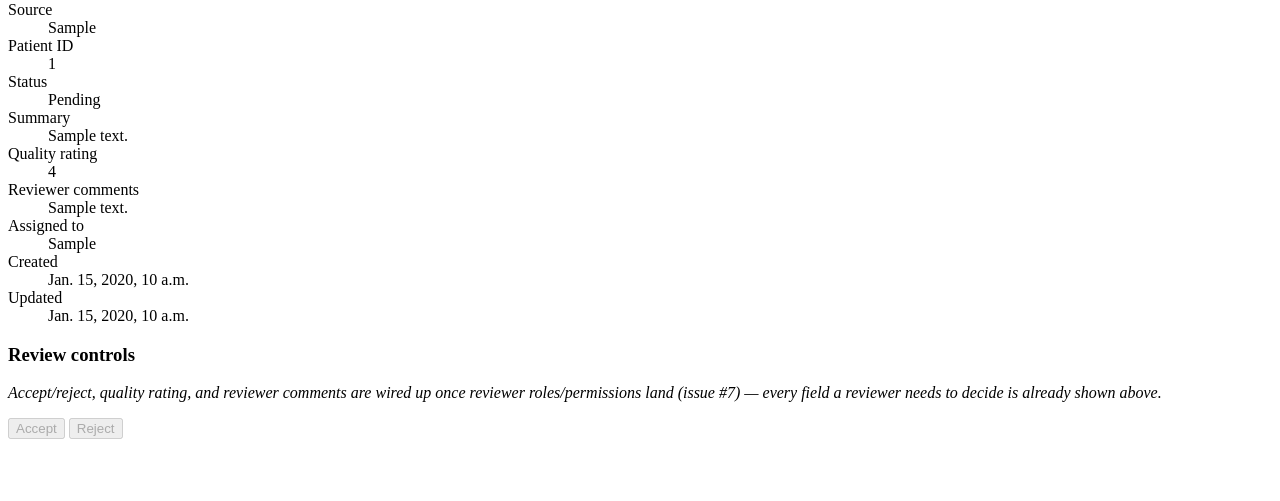
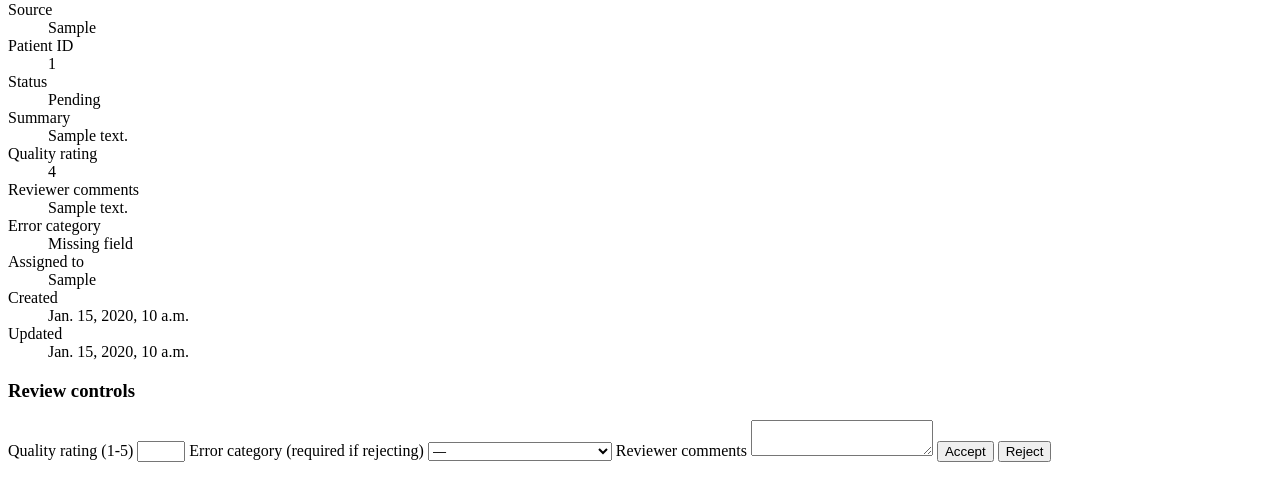
Before and after one commit to faheemkhaskheli9/clinical-llm-suite, a Django app: page /review/00000000-0000-0000-0000-000000000001/ in a window 1280 px wide. Shown: the part 160-661 px from the top of the page. Run offline with Django 5.2, Linux system fonts and the light colour scheme; a user stored in the database is signed in; tables that the repository leaves empty hold one stand-in row (values such as "Sample post").

Commit message:
Port reviewer roles, permissions, and analytics dashboard
Add a Reviewers auth group (seeded by a data migration, holding the
change_reviewitem/view_reviewitem permissions Django auto-generates for
ReviewItem) gating a new decide view: accept/reject with an optional
quality rating and comments, plus a required error-taxonomy category
when rejecting. Add an analytics dashboard aggregating review outcomes
by reviewer and by day. clinical-ai-review-platform never got past
planning these three (see its own README/docs/architecture.md) so there
was no existing code to port, only the shape to match.

Closes #7

```diff
--- a/src/review_portal/models.py
+++ b/src/review_portal/models.py
@@ -3,7 +3,9 @@
 (`public_id`/status/source/summary/timestamps), extended with the fields
 `clinical_core.review.ReviewItem` (the in-memory contract this app implements
 against, per that module's docstring) already defines: `patient_id`,
-`quality_rating`, `reviewer_comments`, `assigned_to`.
+`quality_rating`, `reviewer_comments`, `assigned_to`. `error_category` is
+new in issue #7 (recorded on a rejected item; not part of the in-memory
+contract yet).
 
 Every sibling status field here is bounded the same way `clinical_core`
 bounds them (rule: a check applied to one field applies to its siblings) —
@@ -21,6 +23,17 @@ class ReviewItem(models.Model):
         ACCEPTED = "accepted", "Accepted"
         REJECTED = "rejected", "Rejected"
 
+    class ErrorCategory(models.TextChoices):
+        """Error taxonomy for a rejected item (issue #7 acceptance
+        criterion: "error taxonomy are recorded per review item"). Only
+        meaningful once `status == REJECTED`."""
+
+        MISSING_FIELD = "missing_field", "Missing field"
+        INCORRECT_VALUE = "incorrect_value", "Incorrect value"
+        HALLUCINATION = "hallucination", "Hallucinated content"
+        FORMATTING = "formatting", "Formatting / structure issue"
+        OTHER = "other", "Other"
+
     id = models.UUIDField(primary_key=True, default=uuid.uuid4, editable=False)
     source = models.CharField(max_length=120, db_index=True)
     patient_id = models.CharField(max_length=120, db_index=True)
@@ -35,6 +48,9 @@ class ReviewItem(models.Model):
         null=True, blank=True, validators=[MinValueValidator(1), MaxValueValidator(5)]
     )
     reviewer_comments = models.TextField(null=True, blank=True)
+    error_category = models.CharField(
+        max_length=32, choices=ErrorCategory.choices, null=True, blank=True
+    )
     assigned_to = models.CharField(max_length=150, null=True, blank=True)
     created_at = models.DateTimeField(auto_now_add=True, db_index=True)
     updated_at = models.DateTimeField(auto_now=True)
--- a/src/review_portal/templates/review_portal/item_detail.html
+++ b/src/review_portal/templates/review_portal/item_detail.html
@@ -15,17 +15,37 @@
     <dt>Summary</dt><dd>{{ item.summary }}</dd>
     <dt>Quality rating</dt><dd>{{ item.quality_rating|default:"—" }}</dd>
     <dt>Reviewer comments</dt><dd>{{ item.reviewer_comments|default:"—" }}</dd>
+    <dt>Error category</dt><dd>{{ item.get_error_category_display|default:"—" }}</dd>
     <dt>Assigned to</dt><dd>{{ item.assigned_to|default:"Unassigned" }}</dd>
     <dt>Created</dt><dd>{{ item.created_at }}</dd>
     <dt>Updated</dt><dd>{{ item.updated_at }}</dd>
   </dl>
   <section>
     <h3>Review controls</h3>
-    <p><em>Accept/reject, quality rating, and reviewer comments are wired
-    up once reviewer roles/permissions land (issue #7) — every field a
-    reviewer needs to decide is already shown above.</em></p>
-    <button type="button" disabled>Accept</button>
-    <button type="button" disabled>Reject</button>
+    {% if can_decide %}
+    <form method="post" action="{% url 'review-item-decide' item_id=item.id %}">
+      {% csrf_token %}
+      <label>Quality rating (1-5)
+        <input type="number" name="quality_rating" min="1" max="5">
+      </label>
+      <label>Error category (required if rejecting)
+        <select name="error_category">
+          <option value="">—</option>
+          {% for value, label in error_categories %}
+          <option value="{{ value }}">{{ label }}</option>
+          {% endfor %}
+        </select>
+      </label>
+      <label>Reviewer comments
+        <textarea name="reviewer_comments"></textarea>
+      </label>
+      <button type="submit" name="status" value="accepted">Accept</button>
+      <button type="submit" name="status" value="rejected">Reject</button>
+    </form>
+    {% else %}
+    <p><em>Your account isn't in the Reviewers group, so you can't decide
+    this item.</em></p>
+    {% endif %}
   </section>
 </body>
 </html>
--- a/src/review_portal/templates/review_portal/queue_list.html
+++ b/src/review_portal/templates/review_portal/queue_list.html
@@ -6,6 +6,7 @@
 </head>
 <body>
   <p><a href="{% url 'dashboard' %}">&larr; Back to dashboard</a></p>
+  <p><a href="{% url 'review-analytics' %}">Analytics dashboard</a></p>
   <h1>Review Portal</h1>
   <p>Queue filtered by status: <strong>{{ status }}</strong></p>
   <ul>
--- a/src/review_portal/urls.py
+++ b/src/review_portal/urls.py
@@ -4,5 +4,7 @@ from . import views
 
 urlpatterns = [
     path("", views.queue_list, name="review-queue"),
+    path("analytics/", views.analytics_dashboard, name="review-analytics"),
     path("<uuid:item_id>/", views.item_detail, name="review-item-detail"),
+    path("<uuid:item_id>/decide/", views.decide, name="review-item-decide"),
 ]
--- a/src/review_portal/views.py
+++ b/src/review_portal/views.py
@@ -1,22 +1,28 @@
-"""List/detail views for the review queue (issue #5).
+"""List/detail/decide/analytics views for the review queue.
 
-Accept/reject/rate/comment controls and the reviewer-role/permission checks
-that gate them land in a later issue (roles/permissions + analytics) — the
-detail view already renders every field a reviewer needs, with those
-controls shown as not-yet-wired so the page isn't a dead end while that
-lands.
+List/detail landed in issue #5. `decide` (accept/reject with quality
+rating, comments, and error taxonomy) plus the analytics dashboard land in
+issue #7, gated by the `review_portal.change_reviewitem` /
+`review_portal.view_reviewitem` permissions Django auto-generates for
+`ReviewItem` — the `Reviewers` group (seeded by migration
+`0003_seed_reviewers_group`) holds both.
 """
 from __future__ import annotations
 
 import uuid
 
-from django.contrib.auth.decorators import login_required
-from django.http import Http404, HttpRequest, HttpResponse
-from django.shortcuts import get_object_or_404, render
+from django.contrib.auth.decorators import login_required, permission_required
+from django.db.models import Count
+from django.db.models.functions import TruncDate
+from django.http import Http404, HttpRequest, HttpResponse, HttpResponseBadRequest
+from django.shortcuts import get_object_or_404, redirect, render
+from django.views.decorators.http import require_POST
 
 from .models import ReviewItem
 
 _VALID_STATUSES = {choice for choice, _ in ReviewItem.Status.choices}
+_DECIDABLE_STATUSES = {ReviewItem.Status.ACCEPTED, ReviewItem.Status.REJECTED}
+_VALID_ERROR_CATEGORIES = {choice for choice, _ in ReviewItem.ErrorCategory.choices}
 
 
 @login_required
@@ -40,4 +46,85 @@ def queue_list(request: HttpRequest) -> HttpResponse:
 @login_required
 def item_detail(request: HttpRequest, item_id: uuid.UUID) -> HttpResponse:
     item = get_object_or_404(ReviewItem, id=item_id)
-    return render(request, "review_portal/item_detail.html", {"item": item})
+    can_decide = request.user.has_perm("review_portal.change_reviewitem")
+    return render(
+        request,
+        "review_portal/item_detail.html",
+        {"item": item, "can_decide": can_decide, "error_categories": ReviewItem.ErrorCategory.choices},
+    )
+
+
+def _bad_request(message: str) -> HttpResponseBadRequest:
+    return HttpResponseBadRequest(message)
+
+
+@require_POST
+@login_required
+@permission_required("review_portal.change_reviewitem", raise_exception=True)
+def decide(request: HttpRequest, item_id: uuid.UUID) -> HttpResponse:
+    """Record a reviewer's accept/reject decision plus optional quality
+    rating and comments, and -- only when rejecting -- a required error
+    taxonomy category (acceptance criterion: "error taxonomy are recorded
+    per review item")."""
+    item = get_object_or_404(ReviewItem, id=item_id)
+
+    status = request.POST.get("status")
+    if status not in _DECIDABLE_STATUSES:
+        return _bad_request(
+            f"status must be one of {sorted(_DECIDABLE_STATUSES)!r}, got {status!r}."
+        )
+
+    quality_rating_raw = (request.POST.get("quality_rating") or "").strip()
+    quality_rating = None
+    if quality_rating_raw:
+        try:
+            quality_rating = int(quality_rating_raw)
+        except ValueError:
+            return _bad_request("quality_rating must be an integer between 1 and 5.")
+        if not 1 <= quality_rating <= 5:
+            return _bad_request("quality_rating must be between 1 and 5.")
+
+    error_category = (request.POST.get("error_category") or "").strip() or None
+    if status == ReviewItem.Status.REJECTED:
+        if not error_category:
+            return _bad_request("error_category is required when rejecting an item.")
+        if error_category not in _VALID_ERROR_CATEGORIES:
+            return _bad_request(f"Unknown error_category {error_category!r}.")
+    elif error_category:
+        return _bad_request("error_category is only valid when rejecting an item.")
+
+    reviewer_comments = (request.POST.get("reviewer_comments") or "").strip() or None
+
+    item.status = status
+    item.quality_rating = quality_rating
+    item.error_category = error_category
+    item.reviewer_comments = reviewer_comments
+    item.assigned_to = request.user.get_username()
+    item.save()
+
+    return redirect("review-item-detail", item_id=item.id)
+
+
+@login_required
+@permission_required("review_portal.view_reviewitem", raise_exception=True)
+def analytics_dashboard(request: HttpRequest) -> HttpResponse:
+    """Aggregate review outcomes by reviewer and by day (acceptance
+    criterion: "Analytics dashboard aggregates review outcomes by reviewer
+    and by time window")."""
+    by_reviewer = (
+        ReviewItem.objects.exclude(assigned_to__isnull=True)
+        .values("assigned_to", "status")
+        .annotate(count=Count("id"))
+        .order_by("assigned_to", "status")
+    )
+    by_day = (
+        ReviewItem.objects.annotate(day=TruncDate("created_at"))
+        .values("day", "status")
+        .annotate(count=Count("id"))
+        .order_by("day", "status")
+    )
+    return render(
+        request,
+        "review_portal/analytics.html",
+        {"by_reviewer": by_reviewer, "by_day": by_day},
+    )
```
Also changed, not shown: docs/architecture.md (+7 -2 lines), src/review_portal/templates/review_portal/analytics.html (added, +43 -0 lines), tests/test_review_portal_decide.py (added, +150 -0 lines), src/review_portal/migrations/0002_reviewitem_error_category.py (added), src/review_portal/migrations/0003_seed_reviewers_group.py (added).
